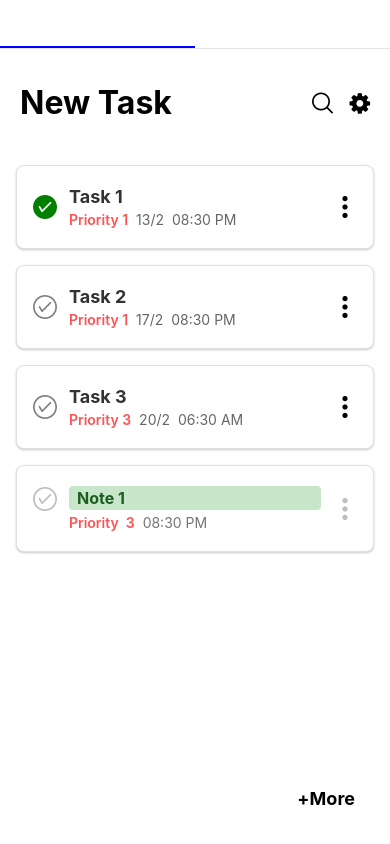
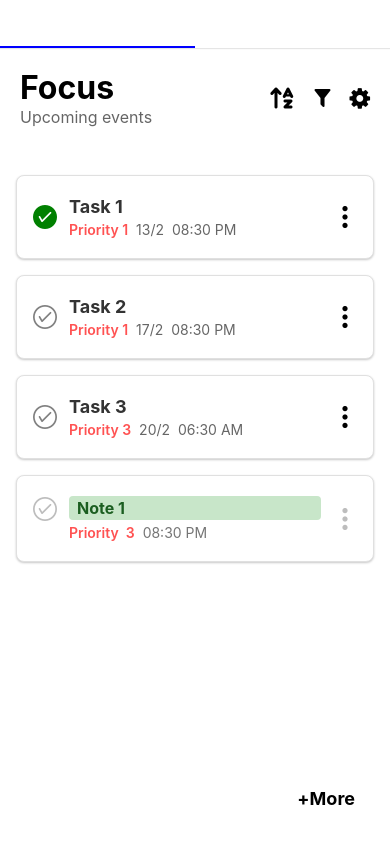
Before and after one commit to BooValooo/To-do-app, a React Native app in the folder EaseTask/: screen /Main in a window 390 px wide. Built offline with nearby package versions, Linux system fonts and the light colour scheme; what native-base would draw is missing.

Commit message:
Headbar updated
More editable and additional icons

```diff
--- a/EaseTask/src/Components/Headbar.tsx
+++ b/EaseTask/src/Components/Headbar.tsx
@@ -1,20 +1,22 @@
 import React from 'react';
 import { View, Text, TouchableOpacity, StyleSheet } from 'react-native';
-import { AntDesign, FontAwesome } from '@expo/vector-icons';
+import { AntDesign, MaterialCommunityIcons, FontAwesome, FontAwesome6} from '@expo/vector-icons';
 
-const Headbar = ({ showSearchIcon, headbarText, onSearchPress, onOptionsPress }) => {
+const Headbar = ({ headBarText,subHeadBarText,onSearchPress, onFiltersPress,onSettingsPress }) => {
   return (
     <View style={styles.headerContainer}>
-      <Text style={styles.text}>
-        {headbarText}
-      </Text>
+      <View>
+        <Text style={styles.focusText}>{headBarText}</Text>
+        <Text style={styles.upcomingEventsText}>{subHeadBarText}</Text>
+      </View>
       <View style={styles.iconsContainer}>
-        {showSearchIcon && (
-          <TouchableOpacity onPress={onSearchPress}>
-            <AntDesign name="search1" size={24} color="black" style={styles.icon} />
+        <TouchableOpacity onPress={onSearchPress}>
+        <FontAwesome6 name="arrow-up-a-z" size={24} color="black" style={styles.icon} />
+        </TouchableOpacity>
+        <TouchableOpacity onPress={onFiltersPress}>
+          <MaterialCommunityIcons name="filter" size={24} color="black" style={styles.icon} />
           </TouchableOpacity>
-        )}
-        <TouchableOpacity onPress={onOptionsPress}>
+        <TouchableOpacity onPress={onSettingsPress}>
           <FontAwesome name="gear" size={24} color="black" style={styles.icon} />
         </TouchableOpacity>
       </View>
@@ -27,11 +29,17 @@ const styles = StyleSheet.create({
     flexDirection: 'row',
     alignItems: 'center',
     justifyContent: 'space-between',
-    paddingHorizontal: 20,
-    paddingTop: 20,
-    backgroundColor: '#ffffff', // Changed to white to match the image
-    marginBottom: 15, // Margin to have a better result when there is something below the headbar
-    marginTop: 15
+    padding: 20,
+  },
+  focusText: {
+    fontSize: 32,
+    fontWeight: 'bold',
+    color: '#000000',
+  },
+  upcomingEventsText: {
+    fontSize: 16,
+    color: '#000000',
+    opacity: 0.6,
   },
   iconsContainer: {
     flexDirection: 'row',
@@ -40,13 +48,6 @@ const styles = StyleSheet.create({
   icon: {
     marginLeft: 15,
   },
-  text: {
-    fontSize: 32,
-    fontWeight: 'bold',
-    color: '#000000',
-    flex: 1,
-    marginRight: 15
-  },
 });
 
 export default Headbar;
--- a/EaseTask/src/Views/Calendar.tsx
+++ b/EaseTask/src/Views/Calendar.tsx
@@ -68,6 +68,7 @@ const Calendar = () => {
 
   const showSearchIcon = true;
   const headbarText = "Calendar"
+  const subHeadbarText = "Events and Tasks"
 
   const task: Task = {
     id: 1,
@@ -128,7 +129,7 @@ const Calendar = () => {
         style={styles.scrollView}
         contentContainerStyle={isExtended ? styles.scrollViewContentExtended : styles.scrollViewContent}
       >
-        <Headbar showSearchIcon={showSearchIcon} headbarText={headbarText} onSearchPress={handleIcon1Press} onOptionsPress={handleIcon2Press} />
+        <Headbar headBarText={headbarText} subHeadBarText={subHeadbarText}onSearchPress={handleIcon1Press} onFiltersPress={handleIcon2Press} onSettingsPress={handleIcon1Press} />
         <CalendarMonth year={year} month={month} extended={isExtended} tasks={tasks} selectedDay={selectedDay} handleSelectDay={handleSelectDay}/>
         {tasksForSelectedDay.map(task => (
           <TaskBox
--- a/EaseTask/src/Views/main-screen.tsx
+++ b/EaseTask/src/Views/main-screen.tsx
@@ -17,6 +17,8 @@ const MainScreen = () => {
   const handleIcon2Press = () => {
     console.log('Options icon pressed');
   };
+  const subHeadBarText = 'Upcoming events';
+  const headBarText = 'Focus';
 
   const handleCheckPress = (task) => {
     console.log(`Task ${task.id} checkbox pressed`);
@@ -77,10 +79,12 @@ const MainScreen = () => {
   return (
     <View style={styles.container}>
       <Headbar
-        showSearchIcon={true}
-        headbarText="New Task"
-        onSearchPress={handleIcon1Press}
-        onOptionsPress={handleIcon2Press}
+        onFiltersPress={handleIcon1Press}
+        onSearchPress={handleIcon2Press}
+        onSettingsPress={handleIcon2Press}
+        headBarText={headBarText}
+        subHeadBarText={subHeadBarText}
+
       />
       <ScrollView style={styles.taskList}>
         {tasks.map((task) => (
```
